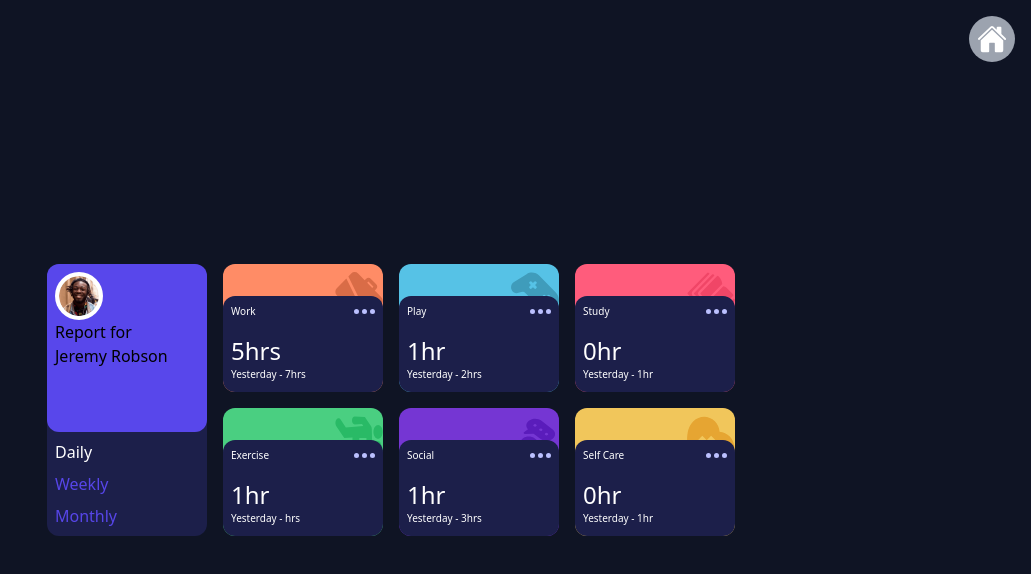
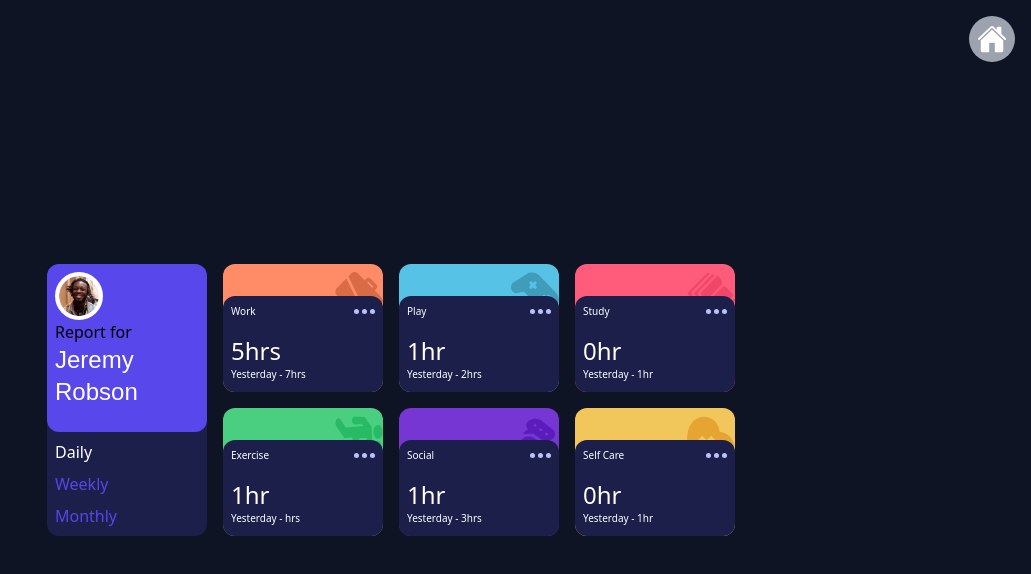
Before and after one commit to felipesdiseno/frontendmentor, a Next.js app: page /trackingtimepage in a window 1280 px wide. Shown: the top 574 px of the page, without its empty margins (249-1280 px from the left). Built offline with nearby package versions, Linux system fonts and the light colour scheme.

Commit message:
se agrego la tipografia rubik

```diff
--- a/src/app/globals.css
+++ b/src/app/globals.css
@@ -5,3 +5,4 @@
 @import url("https://fonts.googleapis.com/css2?family=Outfit:wght@400;600;700&family=Young+Serif:wght@400&display=swap");
 @import url("https://fonts.googleapis.com/css2?family=Young+Serif:wght@400&display=swap");
 @import url("https://fonts.googleapis.com/css2?family=Manrope:wght@200..800&display=swap");
+@import url("https://fonts.googleapis.com/css2?family=Manrope:wght@200..800&family=Rubik:ital,wght@0,300..900;1,300..900&display=swap");
--- a/src/components/TimeTracking/index.tsx
+++ b/src/components/TimeTracking/index.tsx
@@ -4,7 +4,7 @@ import { useState } from "react";
 function TimeTRackingC() {
   const [selected, setSelected] = useState("daily");
   return (
-    <div className="flex md:flex-row sm:flex-col gap-6 md:w-[160px] md:h-[272px] sm:w-[240px] sm:h-[74.66px]">
+    <div className="flex md:flex-row sm:flex-col gap-6 md:w-[160px] md:h-[272px] sm:w-[240px] sm:h-[74.66px] ">
       <div className="flex flex-col bg-[#1C1F4A] rounded-xl">
         <div className="bg-[#5847EB] rounded-xl p-2 md:flex-col sm:flex-row flex md:w-[160px] md:h-[181px] sm:w-[240px] sm:h-[74.66px]">
           <div className="p-1 bg-white rounded-full flex  items-start w-fit">
@@ -15,7 +15,7 @@ function TimeTRackingC() {
             />
           </div>
           <h3>Report for</h3>
-          <h2>Jeremy Robson</h2>
+          <h2 className="text-white text-2xl font-rubik">Jeremy Robson</h2>
         </div>
         <div className="flex md:flex-col sm:flex-row gap-2 sm:justify-between sm:items-center md:items-start p-2">
           <h3
--- a/tailwind.config.ts
+++ b/tailwind.config.ts
@@ -13,6 +13,7 @@ const config: Config = {
         outfit: ["Outfit", "sans-serif"],
         youngSerif: ["Young Serif", "serif"],
         manrope: ["Manrope", "sans-serif"],
+        rubik: ["Rubik", "sans-serif"],
       },
       screens: {
         // sm: "375px",
```
